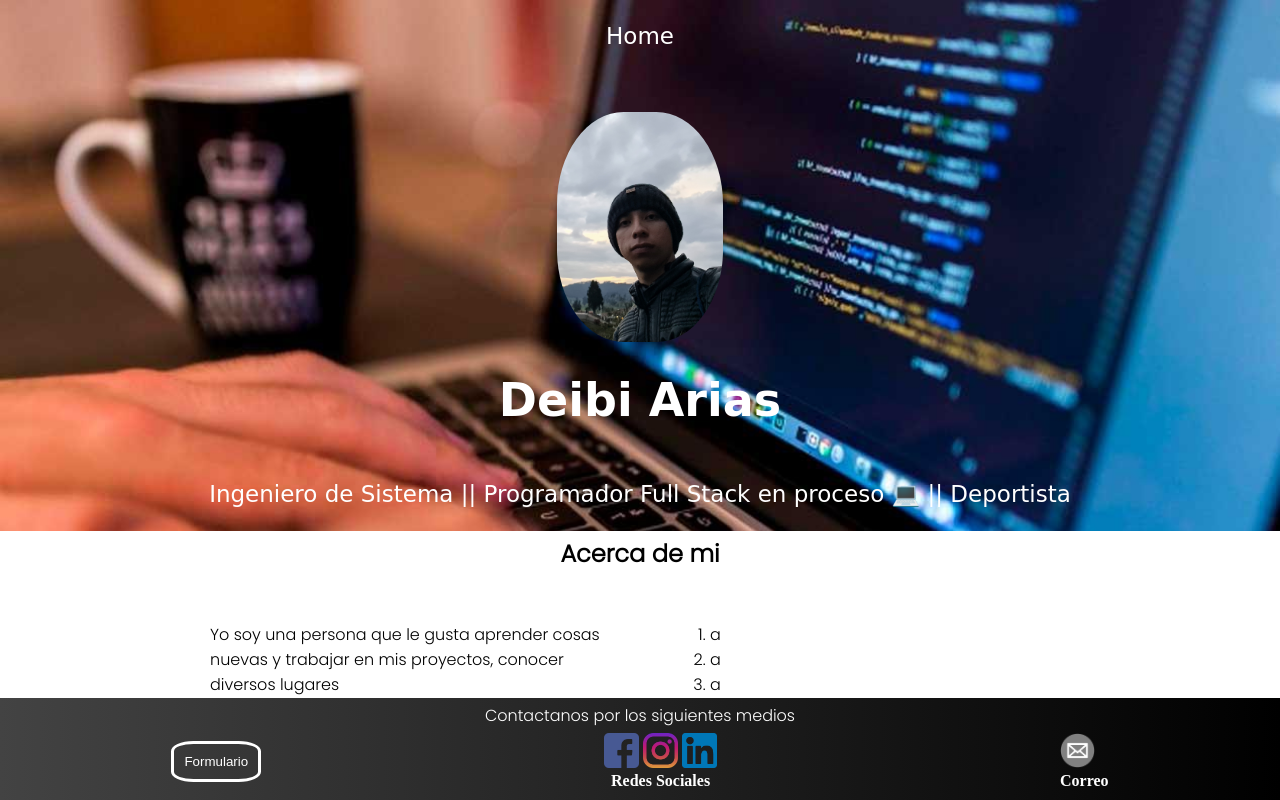
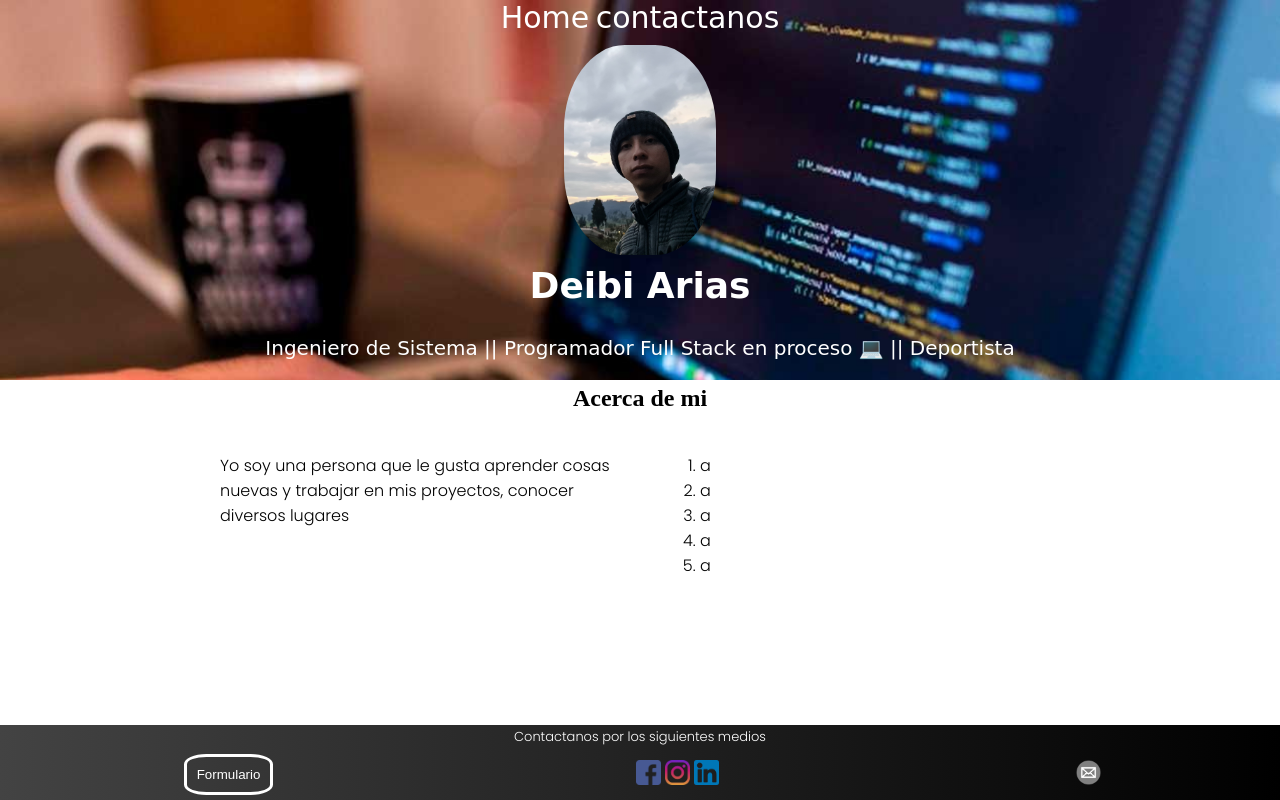
Before and after one commit to dgagan2/Proyectos, a plain HTML site: page Proyecto/index.html in a window 1280 px wide. Drawn offline with Linux system fonts and the light colour scheme; a web font is replaced by a local one.

Commit message:
se agrego nav

```diff
--- a/Proyecto/css/index.css
+++ b/Proyecto/css/index.css
@@ -3,6 +3,10 @@
 
 body{
     margin: 0px;
+}
+h1{
+    font-size: 36px;
+    margin: 10px;
 }
 header{
     background-image: url(../media/fondo2.png);
@@ -13,38 +17,49 @@ header{
     flex-direction: column;
     align-items: center;
     font-family: 'Poor Story', cursive;
-    font-size: 23px;
+    font-size: 20px;
+}
+nav *{
+    display: inline;
+    color: white;
+    font-size: 30px;
+
 }
 .contenido{
     display: flex;
     justify-content: center;
 }
 article{
-    margin: 30px;
+    margin: 20px;
     padding: auto;
     width: 400px;
     font-family: 'Poppins', sans-serif;
 }
 .photo_perfil{
-    height: 230px;
+    height: 210px;
     border-radius: 40%;
-    margin-top: 40px
+    margin-top: 10px
 }
 .contactanos{
     display: flex;
     justify-content: space-around;
     align-items: center;
-    margin-bottom: 10px;
 }
-#text_conta, h2{
+h2{
     display: flex;
     justify-content: center;
-    margin-bottom: 5px;
-    margin-top: 5px;
+    margin: 5px;
+}
+#text_conta{
+    display: flex;
+    justify-content: center;
+    margin-bottom: 2px;
+    margin-top: 2px;
     font-family: 'Poppins', sans-serif;
+    font-size: 13px;
 }
 img{
-    height: 35px;
+    height: 25px;
 }
 footer{
     display: flex;
@@ -53,15 +68,8 @@ footer{
     left: 0;
     right: 0;
     bottom: 0;
-    background: #000000;  /* fallback for old browsers */
-    background: -webkit-linear-gradient(to right, #434343, #000000);  /* Chrome 10-25, Safari 5.1-6 */
     background: linear-gradient(to right, #434343, #000000); /* W3C, IE 10+/ Edge, Firefox 16+, Chrome 26+, Opera 12+, Safari 7+ */
     color: white;
-}
-#text_logos{
-    justify-content: space-around;
-    display: flex;
-
 }
 button{
     background-color: transparent;
@@ -69,5 +77,6 @@ button{
     border: white;
     border-style: solid;
     padding: 10px;
+    margin: 5px;
     border-radius: 25%;
 }
--- a/Proyecto/index.html
+++ b/Proyecto/index.html
@@ -6,13 +6,13 @@
     <meta name="viewport" content="width=device-width, initial-scale=1.0">
     <link href="./css/index.css" rel="stylesheet" >
     <title>MI CV</title>
-
+    <link rel="shortcut icon" href="./media/icon.png">
 </head>
 <body>
     <header>
-        <link rel="shortcut icon" href="./media/icon.png">
         <nav>
-            <p>Home</p>
+            <a href="" style="text-decoration:none;">Home</a>
+            <a href="./form.html" style="text-decoration:none;">contactanos</a>
         </nav>
         <img  class="photo_perfil" src="./media/perfil.jpg" alt="profile-image"/>
         <h1>Deibi Arias</h1>
@@ -51,13 +51,11 @@
                 <a href="https://co.linkedin.com/" style="text-decoration:none;" target="_blank">
                     <img src="./media/linkedin.png" alt="go_to_linkedin">
                 </a>
-                <b id="text_logos">Redes Sociales</b>
             </div>
             <div>
                 <a href="mailto:xxxxx@hotmail.com">
                     <img src="./media/correo.png" alt="send_email">
                 </a>
-                <b id="text_logos">Correo</b>
             </div>
         </div>
 
```
Also changed, not shown: Proyecto/form/form.html (+4 -0 lines).
